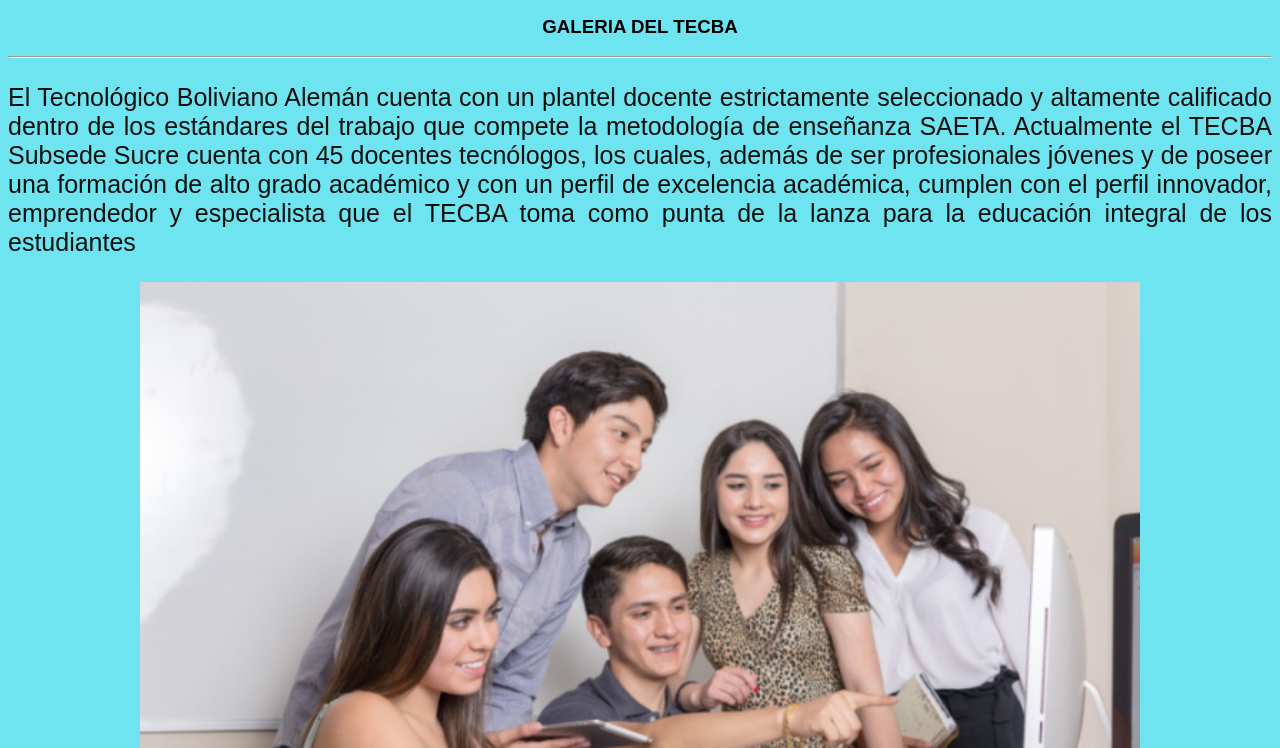
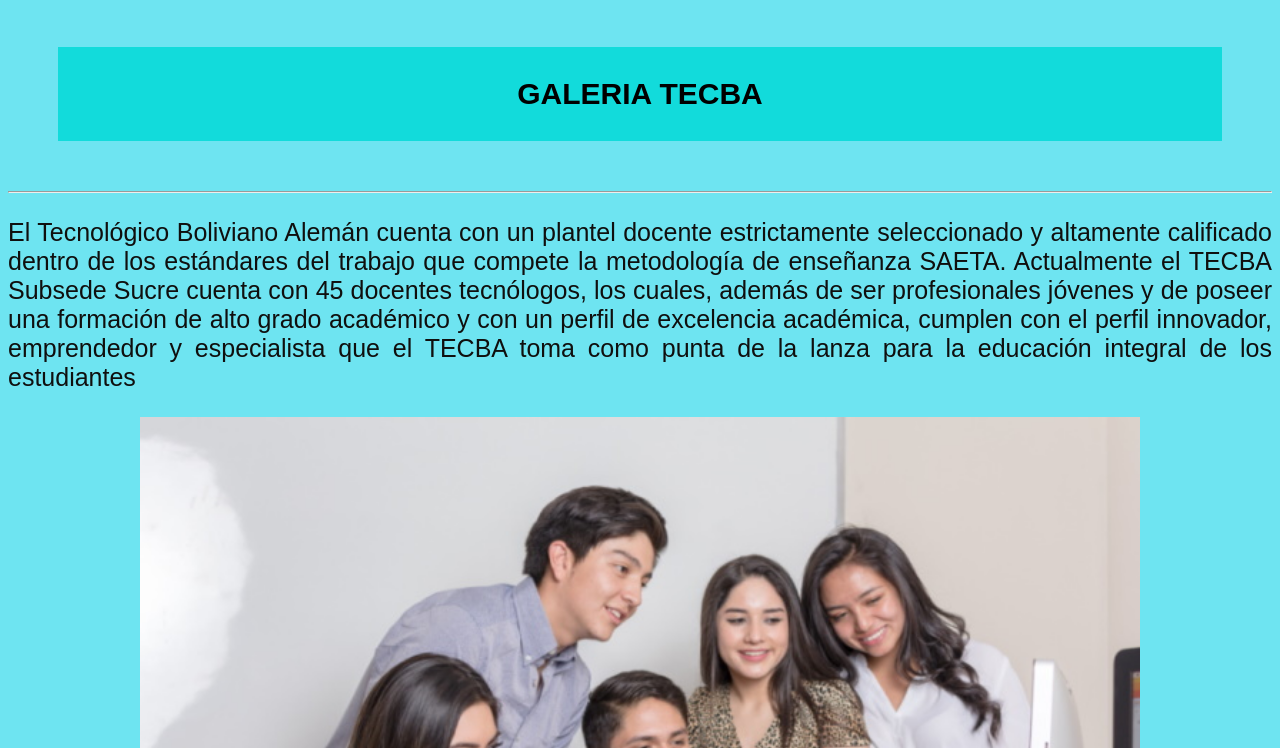
Before and after one commit to MarthaGonzalesChumacero/TECBA3, a plain HTML site: page pages/galeria.html in a window 1280 px wide. Shown: the part 52-800 px from the top of the page. Drawn offline with Linux system fonts and the light colour scheme.

Commit message:
ARREGLADO

```diff
--- a/pages/galeria.html
+++ b/pages/galeria.html
@@ -22,7 +22,7 @@
     <main>
         <section>
             <center>
-                <h3>GALERIA DEL TECBA</h3>
+                <h1 class="titulo"> GALERIA <strong>TECBA</strong> </h1>
             </center>
             <hr>
 
```
